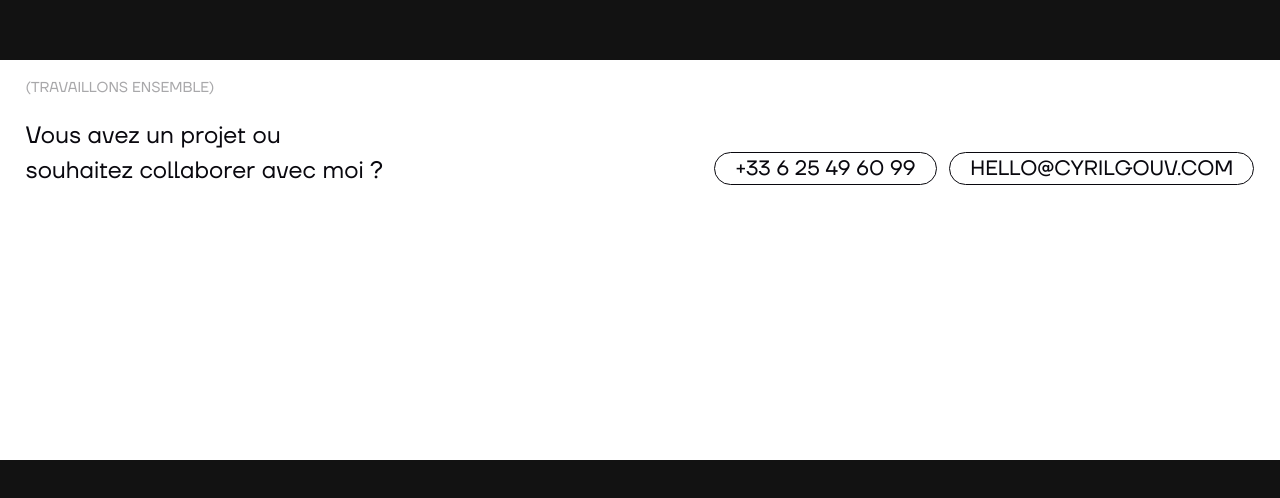
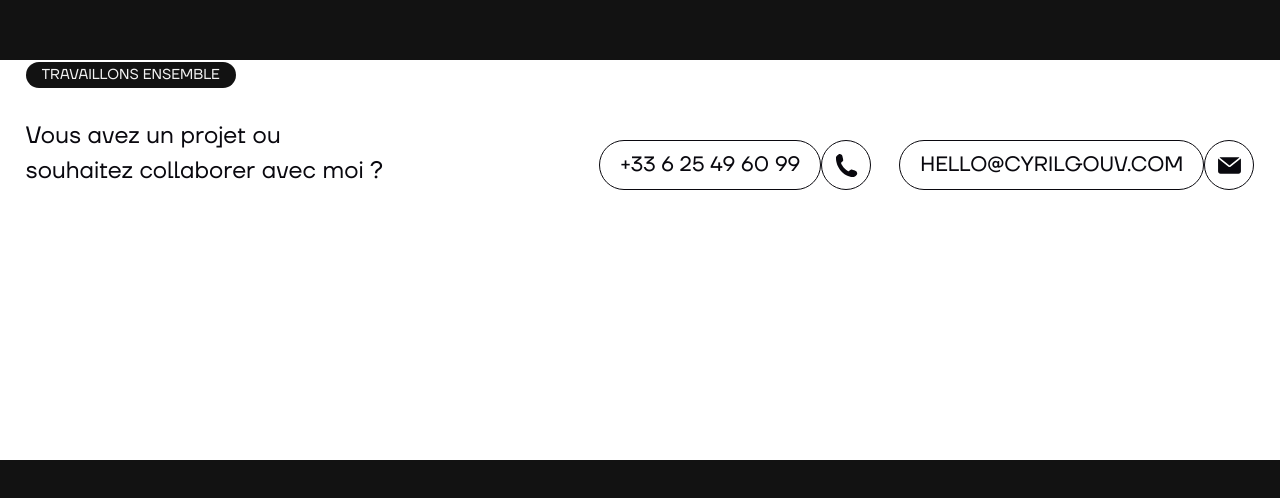
Before and after one commit to CyrilGouv/next-folio, a Next.js app: page /contact in a window 1280 px wide. Shown: the part 2275-2773 px from the top of the page. Built offline with nearby package versions, Linux system fonts and the light colour scheme.

Commit message:
added ButtonWithIcon component

```diff
--- a/assets/styles/app.scss
+++ b/assets/styles/app.scss
@@ -196,6 +196,10 @@ Padding && Margin utils
     padding-top: var(--paddingXL);
 }
 
+.mr--xSmall {
+    margin-right: var(--paddingXS);
+}
+
 .pb--large {
     padding-bottom: var(--paddingL);
 }
--- a/components/UI/Cta/CtaFooter.jsx
+++ b/components/UI/Cta/CtaFooter.jsx
@@ -1,3 +1,5 @@
+import ButtonWithIcon from "../Elements/Button/ButtonWithIcon"
+import Tags from "../Elements/Tags/Tags"
 import styles from "./CtaFooter.module.scss"
 
 
@@ -7,32 +9,31 @@ const CtaFooter = () => {
 
             <div className={ styles.cta__infos }>
                 <p className={ `${styles.cta__infos__body } text--large` }>
-                    <span className={ `${styles.cta__infos__body__title} text--regular text--opacity` }>(Travaillons ensemble)</span>
-                    Vous avez un projet ou <br />souhaitez collaborer avec moi ?
+                    <Tags
+                        text="Travaillons ensemble"
+                        position="relative"
+                        isActive={ true }
+                        animations={{ delay: 0.25 }}
+                    />
+
+                    <span className={ `${styles.cta__infos__body__inner} pt--xSmall` }>
+                        Vous avez un projet ou <br />souhaitez collaborer avec moi ?
+                    </span>
                 </p>
 
                 <div className={ styles.cta__content }>
-                    <a
-                        className={ styles.cta__infos__phone }
-                        href="tel:+33625496099"
-                        target="_blank"
-                        rel="noopener noreferrer"
-                    >
-                        <span className={ styles.cta__infos__phone__inner }>
-                            <span data-text="+33 6 25 49 60 99">+33 6 25 49 60 99</span>
-                        </span>
-                    </a>
+                    <ButtonWithIcon
+                        text="+33 6 25 49 60 99"
+                        href="+33625496099"
+                        type="phone"
+                        className="mr--xSmall"
+                    />
 
-                    <a
-                        className={ styles.cta__infos__email }
-                        href="mailto:hello@cyrilgouv.com"
-                        target="_blank"
-                        rel="noopener noreferrer"
-                    >
-                        <span className={ styles.cta__infos__email__inner }>
-                            <span data-text="hello@cyrilgouv.com">hello@cyrilgouv.com</span>
-                        </span>
-                    </a>
+                    <ButtonWithIcon
+                        text="hello@cyrilgouv.com"
+                        href="hello@cyrilgouv.com"
+                        type="email"
+                    />
                 </div>
             </div>
         </div>
--- a/components/UI/Cta/CtaFooter.module.scss
+++ b/components/UI/Cta/CtaFooter.module.scss
@@ -31,10 +31,10 @@
                 text-transform: uppercase;
                 padding-bottom: 1.25rem;
             }
-        }
 
-        &__phone {
-            margin-right: 1vw;
+            &__inner {
+                display: block;
+            }
         }
 
         &__phone,
--- /dev/null
+++ b/components/UI/Elements/Button/ButtonWithIcon.jsx
@@ -0,0 +1,60 @@
+import styles from "./ButtonWithIcon.module.scss"
+
+
+const ButtonWithIcon = ({ text, href, type, className = null }) => {
+
+    switch(type) {
+        case "phone":
+            return (
+                <a
+                    className={ `${styles.button} ${className ? className : ""}` }
+                    href={ `tel:${href}` }
+                    target="_blank"
+                    rel="noopener noreferrer"
+                >
+                    <span className={ styles.button__text }>
+                        <span className={ styles.button__text__inner }>{ text }</span>
+                    </span>
+
+                    <span className={ styles.button__icon }>
+                        {/* Phone icon by Tom Walsh from Noun Project */}
+                        <svg version="1.1" viewBox="0 0 84 90" xmlns="http://www.w3.org/2000/svg">
+                            <g fill="none" fillRule="evenodd">
+                            <g fill="#09080E" fillRule="nonzero">
+                            <path d="m82.1 70.1-0.5-1c-1.4-3.3-18.6-8.3-20-8.4l-1.1 0.1c-2.1 0.4-4.4 2.3-8.9 6.2-0.9 0.8-2.1 1-3.2 0.4-5.9-3.3-13.1-9.9-16.7-13.9-3.9-4.3-8.6-11.4-10.8-17.1-0.4-1.1 0-2.3 0.8-3.1 5.1-4.6 7.3-6.8 7.5-9.2 0.1-1.4-2.9-19.1-6-20.8l-0.9-0.6c-2-1.3-5-3.2-8.3-2.5-0.8 0.2-1.6 0.5-2.3 0.9-2.2 1.4-7.7 5.2-10.2 10.1-1.5 3.1-2.2 31.2 18.8 54.9 20.8 23.5 46.5 24.5 50.3 23.7h0.1l0.3-0.1c5.2-1.9 9.6-6.8 11.3-8.9 3.1-3.7 1-8.2-0.2-10.7z"/>
+                            </g>
+                            </g>
+                        </svg>
+                    </span>
+                </a>
+            )
+        case "email":
+            return (
+                <a
+                    className={ `${styles.button} ${className ? className : ""}` }
+                    href={ `mailto:${href}` }
+                    target="_blank"
+                    rel="noopener noreferrer"
+                >
+                    <span className={ styles.button__text }>
+                        <span className={ styles.button__text__inner }>{ text }</span>
+                    </span>
+
+                    <span className={ styles.button__icon }>
+                        {/* Email icon by Syauqi Rusydi from Noun Project */}
+                        <svg version="1.1" viewBox="0 0 88 64" xmlns="http://www.w3.org/2000/svg">
+                            <g fill="none" fill-rule="evenodd">
+                            <g fill="#09080E" fill-rule="nonzero">
+                            <path d="m13 7-6.9062-5.5625c1.1211-0.45312 2.3203-0.6875 3.5312-0.6875h68.75c1.2109 0 2.4102 0.23438 3.5312 0.6875l-6.8438 5.5625-31.062 25-31-25zm73.594-1.3125-5.0938 4.1562-33.656 27.062c-2.2461 1.7305-5.3789 1.7305-7.625 0l-33.719-27.062-5.0938-4.1562c-0.74609 1.3594-1.1445 2.8867-1.1562 4.4375v43.75c0 5.1758 4.1992 9.375 9.375 9.375h68.75c5.1758 0 9.375-4.1992 9.375-9.375v-43.75c-0.011719-1.5508-0.41016-3.0781-1.1562-4.4375z"/>
+                            </g>
+                            </g>
+                        </svg>
+                    </span>
+                </a>
+            )
+    }
+
+
+}
+
+export default ButtonWithIcon
--- /dev/null
+++ b/components/UI/Elements/Button/ButtonWithIcon.module.scss
@@ -0,0 +1,93 @@
+.button {
+    display: inline-flex;
+    align-items: center;
+    font-size: max(1.125rem, 1.625vw);
+    text-transform: uppercase;
+    line-height: 1.125;
+    color: inherit;
+    text-decoration: none;
+    margin-left: auto;
+    overflow: hidden;
+
+    &__text {
+        padding: 0 1.25rem;
+        border-radius: 2rem;
+
+        &__inner {
+            display: inline-block;
+            z-index: 3;
+        }
+
+        &::before {
+            bottom: 0;
+            transform-origin: 0% 0%;
+        }
+    }
+
+    &__text,
+    &__icon {
+        position: relative;
+        display: flex;
+        justify-content: center;
+        align-items: center;
+        height: 50px;
+        border: 1px solid var(--lightThemeFontColor);
+        overflow: hidden;
+
+        &:before {
+            position: absolute;
+            content: "";
+            left: 0;
+            width: 100%;
+            height: 100%;
+            background-color: var(--lightThemeFontColor);
+            transform: scaleY(0);
+            transition: transform .3125s var(--mainTransition);
+        }
+    }
+
+    &__icon {
+        position: relative;
+        width: 50px;
+        border-radius: 50%;
+        overflow: hidden;
+
+        &::before {
+            top: 0;
+            transform-origin: 100% 100%;
+        }
+
+        svg {
+            position: relative;
+            width: 23px;
+            height: 23px;
+            z-index: 3;
+        }
+    }
+
+    &:hover {
+
+        .button__text {
+            color: var(--lightThemeBgColor);
+
+            &::before {
+                transform: scaleY(1);
+                transform-origin: 100% 100%;
+            }
+        }
+
+        .button__icon {
+
+            &::before {
+                transform: scaleY(1);
+                transform-origin: 0% 0%;
+            }
+
+            svg g {
+                fill: var(--lightThemeBgColor);
+            }
+        }
+
+
+    }
+}
```
Also changed, not shown: public/images/icons/icon-email.svg (added), public/images/icons/icon-phone.svg (added).
